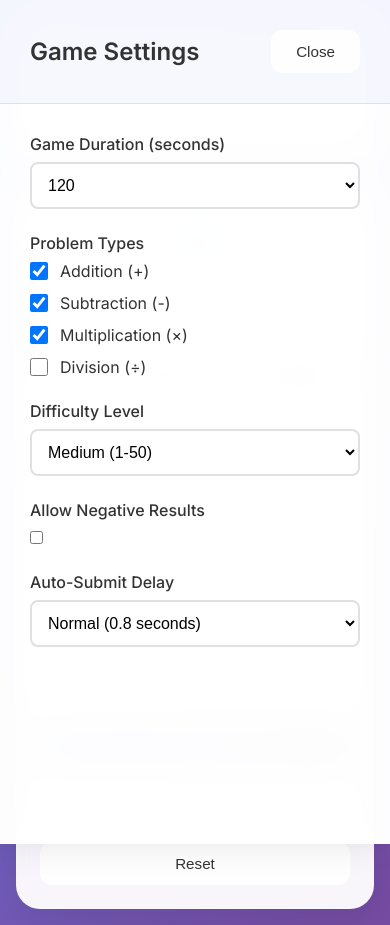
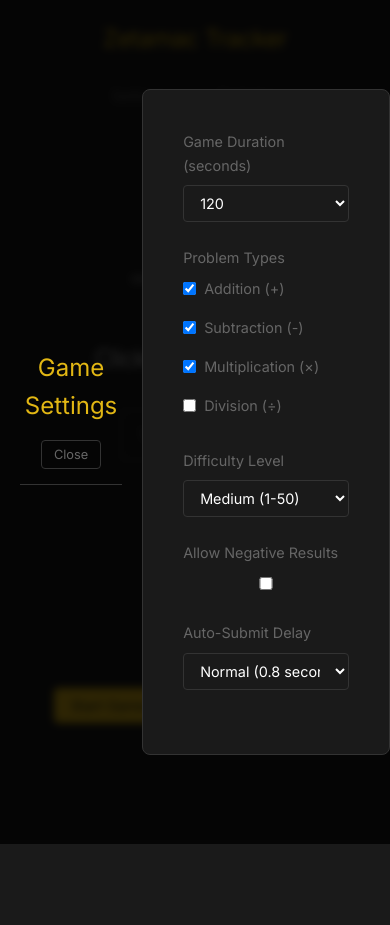
Before and after one commit to wlu03/zetamac_tracker, a plain HTML site: page index.html in a window 390 px wide. Both pictures are taken after a click on the button "Settings". After the commit the page ends 844 px from the top, so only its background shows below. Drawn offline with Linux system fonts and the light colour scheme.

Commit message:
monkeyType theme added

```diff
--- a/script.js
+++ b/script.js
@@ -495,7 +495,7 @@ class ZetamacGame {
         if (this.gameState.timeRemaining <= 10 && this.gameState.isPlaying) {
             this.timerElement.style.color = '#ff6b6b';
         } else {
-            this.timerElement.style.color = '#667eea';
+            this.timerElement.style.color = '#e2b714';
         }
     }
 
--- a/styles.css
+++ b/styles.css
@@ -7,15 +7,16 @@
 
 body {
     font-family: 'Inter', -apple-system, BlinkMacSystemFont, 'Segoe UI', Roboto, sans-serif;
-    background: linear-gradient(135deg, #667eea 0%, #764ba2 100%);
+    background: #1a1a1a;
     min-height: 100vh;
-    color: #333;
+    color: #e2b714;
+    line-height: 1.6;
 }
 
 .container {
-    max-width: 1200px;
+    max-width: 1000px;
     margin: 0 auto;
-    padding: 20px;
+    padding: 40px 20px;
 }
 
 /* Header */
@@ -23,86 +24,90 @@ body {
     display: flex;
     justify-content: space-between;
     align-items: center;
-    background: rgba(255, 255, 255, 0.95);
-    backdrop-filter: blur(10px);
-    padding: 20px 30px;
-    border-radius: 16px;
-    margin-bottom: 30px;
-    box-shadow: 0 8px 32px rgba(0, 0, 0, 0.1);
+    padding: 0 0 40px 0;
+    border-bottom: 1px solid #333;
+    margin-bottom: 40px;
 }
 
 .header h1 {
-    font-size: 2.5rem;
-    font-weight: 700;
-    background: linear-gradient(135deg, #667eea, #764ba2);
-    -webkit-background-clip: text;
-    -webkit-text-fill-color: transparent;
-    background-clip: text;
+    font-size: 1.8rem;
+    font-weight: 400;
+    color: #e2b714;
+    letter-spacing: -0.02em;
 }
 
 .header-buttons {
     display: flex;
-    gap: 12px;
+    gap: 16px;
 }
 
 /* Buttons */
 .btn {
-    padding: 12px 24px;
+    padding: 8px 16px;
     border: none;
-    border-radius: 12px;
-    font-weight: 500;
-    font-size: 0.95rem;
+    border-radius: 4px;
+    font-family: inherit;
+    font-size: 0.9rem;
+    font-weight: 400;
     cursor: pointer;
-    transition: all 0.3s ease;
-    text-transform: none;
+    transition: all 0.2s ease;
+    background: transparent;
+    color: #666;
+    border: 1px solid #333;
+}
+
+.btn:hover {
+    color: #e2b714;
+    border-color: #e2b714;
 }
 
 .btn-primary {
-    background: linear-gradient(135deg, #667eea, #764ba2);
-    color: white;
-    box-shadow: 0 4px 16px rgba(102, 126, 234, 0.3);
+    background: #e2b714;
+    color: #1a1a1a;
+    border-color: #e2b714;
 }
 
 .btn-primary:hover {
-    transform: translateY(-2px);
-    box-shadow: 0 6px 20px rgba(102, 126, 234, 0.4);
+    background: #f5c842;
+    border-color: #f5c842;
 }
 
 .btn-secondary {
-    background: rgba(255, 255, 255, 0.9);
-    color: #333;
-    border: 1px solid rgba(255, 255, 255, 0.3);
+    background: transparent;
+    color: #666;
+    border-color: #333;
 }
 
 .btn-secondary:hover {
-    background: rgba(255, 255, 255, 1);
-    transform: translateY(-1px);
+    color: #e2b714;
+    border-color: #e2b714;
 }
 
 .btn-danger {
-    background: linear-gradient(135deg, #ff6b6b, #ee5a52);
-    color: white;
+    background: transparent;
+    color: #ff6b6b;
+    border-color: #ff6b6b;
 }
 
 .btn-danger:hover {
-    transform: translateY(-1px);
-    box-shadow: 0 4px 16px rgba(255, 107, 107, 0.3);
+    background: #ff6b6b;
+    color: #1a1a1a;
 }
 
 .btn:disabled {
-    opacity: 0.5;
+    opacity: 0.4;
     cursor: not-allowed;
-    transform: none;
+    pointer-events: none;
 }
 
 /* Game Area */
 .game-area {
-    background: rgba(255, 255, 255, 0.95);
-    backdrop-filter: blur(10px);
-    border-radius: 24px;
-    padding: 40px;
-    box-shadow: 0 12px 40px rgba(0, 0, 0, 0.1);
+    background: transparent;
+    padding: 0;
+    border-radius: 0;
     text-align: center;
+    max-width: 600px;
+    margin: 0 auto;
 }
 
 .timer-section {
@@ -111,14 +116,16 @@ body {
 
 .timer {
     font-size: 4rem;
-    font-weight: 700;
-    color: #667eea;
+    font-weight: 300;
+    color: #e2b714;
     margin-bottom: 8px;
+    letter-spacing: -0.05em;
 }
 
 .timer-label {
-    color: #666;
-    font-size: 1.1rem;
+    font-size: 0.9rem;
+    color: #999;
+    font-weight: 400;
 }
 
 .problem-section {
@@ -127,35 +134,56 @@ body {
 
 .problem {
     font-size: 3rem;
-    font-weight: 600;
-    margin-bottom: 24px;
-    color: #333;
-    min-height: 4rem;
+    font-weight: 300;
+    color: #fff;
+    margin-bottom: 20px;
+    letter-spacing: -0.02em;
+    min-height: 80px;
     display: flex;
     align-items: center;
     justify-content: center;
 }
 
 .answer-input {
-    font-size: 2rem;
-    padding: 16px 24px;
-    border: 2px solid #e0e0e0;
-    border-radius: 16px;
+    width: 200px;
+    padding: 12px 16px;
+    font-size: 1.5rem;
+    background: transparent;
+    border: 2px solid #333;
+    border-radius: 4px;
+    color: #fff;
     text-align: center;
-    width: 300px;
-    max-width: 100%;
-    transition: all 0.3s ease;
+    font-family: inherit;
+    font-weight: 300;
+    letter-spacing: -0.01em;
+    transition: border-color 0.2s ease;
 }
 
 .answer-input:focus {
     outline: none;
-    border-color: #667eea;
-    box-shadow: 0 0 0 4px rgba(102, 126, 234, 0.1);
+    border-color: #e2b714;
 }
 
-.answer-input:disabled {
-    background: #f5f5f5;
-    color: #999;
+.answer-input.correct {
+    border-color: #4ade80;
+    animation: correct-pulse 0.3s ease;
+}
+
+.answer-input.incorrect {
+    border-color: #ff6b6b;
+    animation: incorrect-shake 0.3s ease;
+}
+
+@keyframes correct-pulse {
+    0% { transform: scale(1); }
+    50% { transform: scale(1.05); }
+    100% { transform: scale(1); }
+}
+
+@keyframes incorrect-shake {
+    0%, 100% { transform: translateX(0); }
+    25% { transform: translateX(-4px); }
+    75% { transform: translateX(4px); }
 }
 
 .score-section {
@@ -171,63 +199,75 @@ body {
 
 .score-label {
     display: block;
+    font-size: 0.9rem;
     color: #666;
-    font-size: 1rem;
-    margin-bottom: 8px;
+    margin-bottom: 4px;
 }
 
 .score-value {
-    display: block;
-    font-size: 2rem;
-    font-weight: 600;
-    color: #333;
+    font-size: 1.5rem;
+    font-weight: 300;
+    color: #fff;
 }
 
 .controls {
     display: flex;
     justify-content: center;
-    gap: 16px;
-    flex-wrap: wrap;
+    gap: 12px;
 }
 
 /* Panels */
 .panel {
     position: fixed;
     top: 0;
-    right: 0;
+    left: 0;
     width: 100%;
-    max-width: 500px;
-    height: 100vh;
-    background: rgba(255, 255, 255, 0.98);
-    backdrop-filter: blur(20px);
-    box-shadow: -8px 0 32px rgba(0, 0, 0, 0.1);
+    height: 100%;
+    background: rgba(0, 0, 0, 0.8);
+    backdrop-filter: blur(4px);
+    display: flex;
+    align-items: center;
+    justify-content: center;
     z-index: 1000;
-    overflow-y: auto;
-    transform: translateX(100%);
-    transition: transform 0.3s ease;
 }
 
-.panel:not(.hidden) {
-    transform: translateX(0);
+.panel.hidden {
+    display: none;
+}
+
+.settings-panel .panel-content,
+.stats-panel .panel-content {
+    background: #1a1a1a;
+    border: 1px solid #333;
+    border-radius: 8px;
+    padding: 40px;
+    max-width: 500px;
+    width: 90%;
+    max-height: 80vh;
+    overflow-y: auto;
 }
 
 .panel-header {
-    padding: 30px;
-    border-bottom: 1px solid #e0e0e0;
     display: flex;
-    justify-content: space-between;
+    flex-direction: column;
     align-items: center;
-    background: rgba(102, 126, 234, 0.05);
+    margin: 20px 20px 30px 20px;
+    padding-bottom: 15px;
+    border-bottom: 1px solid #333;
+    gap: 15px;
 }
 
 .panel-header h2 {
     font-size: 1.5rem;
-    font-weight: 600;
-    color: #333;
+    font-weight: 400;
+    color: #e2b714;
+    margin: 0;
+    text-align: center;
 }
 
-.panel-content {
-    padding: 30px;
+.panel-header .btn {
+    padding: 6px 12px;
+    font-size: 0.8rem;
 }
 
 .setting-group {
@@ -236,38 +276,46 @@ body {
 
 .setting-group label {
     display: block;
-    font-weight: 500;
+    font-size: 0.9rem;
+    color: #666;
     margin-bottom: 8px;
-    color: #333;
 }
 
-.setting-group select {
+.setting-group select,
+.setting-group input[type="checkbox"] {
     width: 100%;
-    padding: 12px;
-    border: 2px solid #e0e0e0;
-    border-radius: 8px;
-    font-size: 1rem;
-    background: white;
+    padding: 8px 12px;
+    background: transparent;
+    border: 1px solid #333;
+    border-radius: 4px;
+    color: #fff;
+    font-family: inherit;
+    font-size: 0.9rem;
+}
+
+.setting-group select:focus {
+    outline: none;
+    border-color: #e2b714;
 }
 
 .checkbox-group {
     display: flex;
     flex-direction: column;
-    gap: 12px;
+    gap: 8px;
 }
 
 .checkbox-label {
     display: flex !important;
     align-items: center;
-    font-weight: 400 !important;
-    margin-bottom: 0 !important;
+    font-size: 0.9rem;
+    color: #666;
     cursor: pointer;
 }
 
 .checkbox-label input[type="checkbox"] {
-    margin-right: 12px;
-    width: 18px;
-    height: 18px;
+    width: auto;
+    margin-right: 8px;
+    margin-bottom: 0;
 }
 
 /* Statistics */
@@ -279,67 +327,70 @@ body {
 }
 
 .stat-card {
-    background: linear-gradient(135deg, #667eea, #764ba2);
-    color: white;
+    text-align: center;
     padding: 20px;
-    border-radius: 16px;
-    text-align: center;
+    border: 1px solid #333;
+    border-radius: 4px;
 }
 
 .stat-card h3 {
     font-size: 0.9rem;
-    font-weight: 500;
+    color: #666;
+    font-weight: 400;
     margin-bottom: 8px;
-    opacity: 0.9;
 }
 
 .stat-value {
-    font-size: 1.8rem;
-    font-weight: 700;
+    font-size: 1.5rem;
+    font-weight: 300;
+    color: #e2b714;
 }
 
 .recent-games h3 {
+    font-size: 1.1rem;
+    color: #e2b714;
+    font-weight: 400;
     margin-bottom: 16px;
-    color: #333;
 }
 
 .games-list {
-    max-height: 300px;
+    max-height: 200px;
     overflow-y: auto;
 }
 
 .game-entry {
-    background: #f8f9fa;
-    padding: 16px;
-    border-radius: 12px;
-    margin-bottom: 12px;
     display: flex;
     justify-content: space-between;
     align-items: center;
+    padding: 12px 0;
+    border-bottom: 1px solid #333;
+}
+
+.game-entry:last-child {
+    border-bottom: none;
 }
 
 .game-date {
-    font-size: 0.9rem;
+    font-size: 0.85rem;
     color: #666;
 }
 
 .game-stats {
     display: flex;
     gap: 16px;
-    font-size: 0.9rem;
-    font-weight: 500;
+    font-size: 0.85rem;
+    color: #fff;
 }
 
 .no-games {
     text-align: center;
-    color: #999;
+    color: #666;
     font-style: italic;
-    padding: 40px 20px;
+    padding: 20px;
 }
 
 .stats-actions {
     margin-top: 30px;
-    text-align: center;
     display: flex;
     gap: 15px;
     justify-content: center;
@@ -352,42 +403,33 @@ body {
     left: 0;
     width: 100%;
     height: 100%;
-    background: rgba(0, 0, 0, 0.5);
-    backdrop-filter: blur(8px);
+    background: rgba(0, 0, 0, 0.8);
+    backdrop-filter: blur(4px);
     display: flex;
     align-items: center;
     justify-content: center;
-    z-index: 2000;
-    opacity: 0;
-    visibility: hidden;
-    transition: all 0.3s ease;
+    z-index: 1000;
 }
 
-.modal:not(.hidden) {
-    opacity: 1;
-    visibility: visible;
+.modal.hidden {
+    display: none;
 }
 
 .modal-content {
-    background: white;
-    border-radius: 24px;
+    background: #1a1a1a;
+    border: 1px solid #333;
+    border-radius: 8px;
     padding: 40px;
-    max-width: 500px;
+    text-align: center;
+    max-width: 400px;
     width: 90%;
-    text-align: center;
-    transform: scale(0.9);
-    transition: transform 0.3s ease;
-}
-
-.modal:not(.hidden) .modal-content {
-    transform: scale(1);
 }
 
 .modal-content h2 {
-    font-size: 2rem;
-    font-weight: 700;
+    font-size: 1.5rem;
+    font-weight: 400;
+    color: #e2b714;
     margin-bottom: 24px;
-    color: #333;
 }
 
 .final-stats {
@@ -398,8 +440,8 @@ body {
     display: flex;
     justify-content: space-between;
     align-items: center;
-    padding: 12px 0;
-    border-bottom: 1px solid #e0e0e0;
+    padding: 8px 0;
+    border-bottom: 1px solid #333;
 }
 
 .final-stat:last-child {
@@ -407,31 +449,25 @@ body {
 }
 
 .final-stat .label {
-    font-weight: 500;
     color: #666;
+    font-size: 0.9rem;
 }
 
 .final-stat .value {
-    font-weight: 600;
-    font-size: 1.1rem;
-    color: #333;
+    color: #fff;
+    font-weight: 500;
 }
 
 .modal-actions {
     display: flex;
-    gap: 16px;
+    gap: 12px;
     justify-content: center;
 }
 
-/* Utility classes */
-.hidden {
-    display: none;
-}
-
-/* Responsive design */
+/* Responsive Design */
 @media (max-width: 768px) {
     .container {
-        padding: 16px;
+        padding: 20px 16px;
     }
 
     .header {
@@ -440,80 +476,62 @@ body {
         text-align: center;
     }
 
-    .header h1 {
-        font-size: 2rem;
-    }
-
-    .game-area {
-        padding: 24px;
-    }
-
     .timer {
         font-size: 3rem;
     }
 
     .problem {
         font-size: 2rem;
+        min-height: 60px;
     }
 
     .answer-input {
-        font-size: 1.5rem;
-        width: 100%;
+        width: 150px;
+        font-size: 1.2rem;
     }
 
     .score-section {
-        flex-direction: column;
         gap: 20px;
     }
 
     .controls {
-        flex-direction: column;
-    }
-
-    .panel {
-        width: 100%;
+        flex-wrap: wrap;
     }
 
     .stats-summary {
         grid-template-columns: repeat(2, 1fr);
     }
 
-    .modal-actions {
-        flex-direction: column;
+    .panel-content {
+        padding: 30px 20px;
     }
 }
 
 @media (max-width: 480px) {
+    .header h1 {
+        font-size: 1.5rem;
+    }
+
+    .timer {
+        font-size: 2.5rem;
+    }
+
+    .problem {
+        font-size: 1.5rem;
+    }
+
+    .score-section {
+        flex-direction: column;
+        gap: 16px;
+    }
+
     .stats-summary {
         grid-template-columns: 1fr;
     }
+
+    .game-entry {
+        flex-direction: column;
+        align-items: flex-start;
+        gap: 4px;
+    }
 }
-
-/* Focus styles for accessibility */
-.btn:focus,
-.answer-input:focus,
-select:focus,
-input[type="checkbox"]:focus {
-    outline: 2px solid #667eea;
-    outline-offset: 2px;
-}
-
-/* Animation for correct/incorrect answers */
-.answer-input.correct {
-    animation: correctAnswer 0.5s ease;
-}
-
-.answer-input.incorrect {
-    animation: incorrectAnswer 0.5s ease;
-}
-
-@keyframes correctAnswer {
-    0% { background-color: #d4edda; border-color: #28a745; }
-    100% { background-color: white; border-color: #e0e0e0; }
-}
-
-@keyframes incorrectAnswer {
-    0% { background-color: #f8d7da; border-color: #dc3545; }
-    50% { transform: translateX(-5px); }
-    100% { background-color: white; border-color: #e0e0e0; transform: translateX(0); }
-}
```
